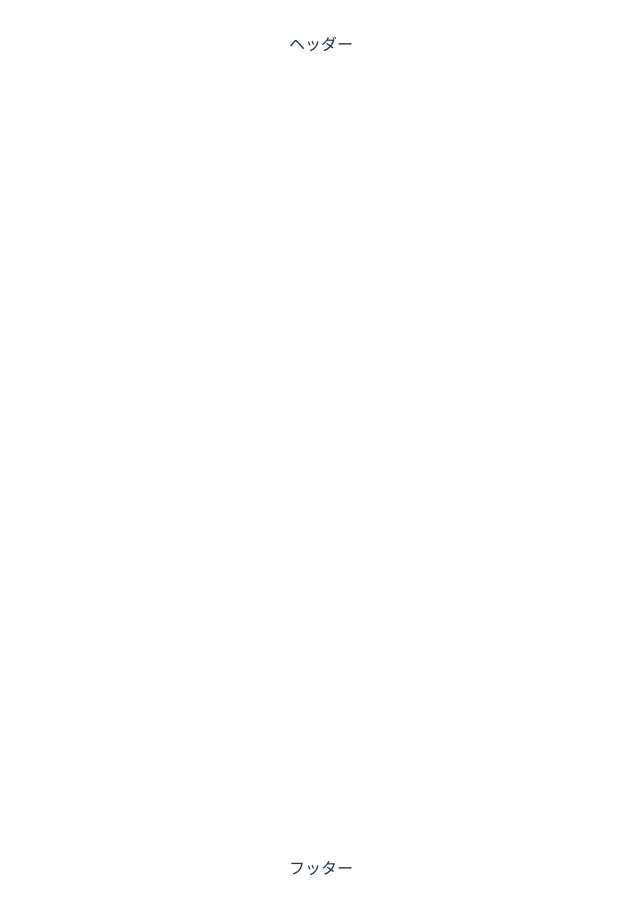
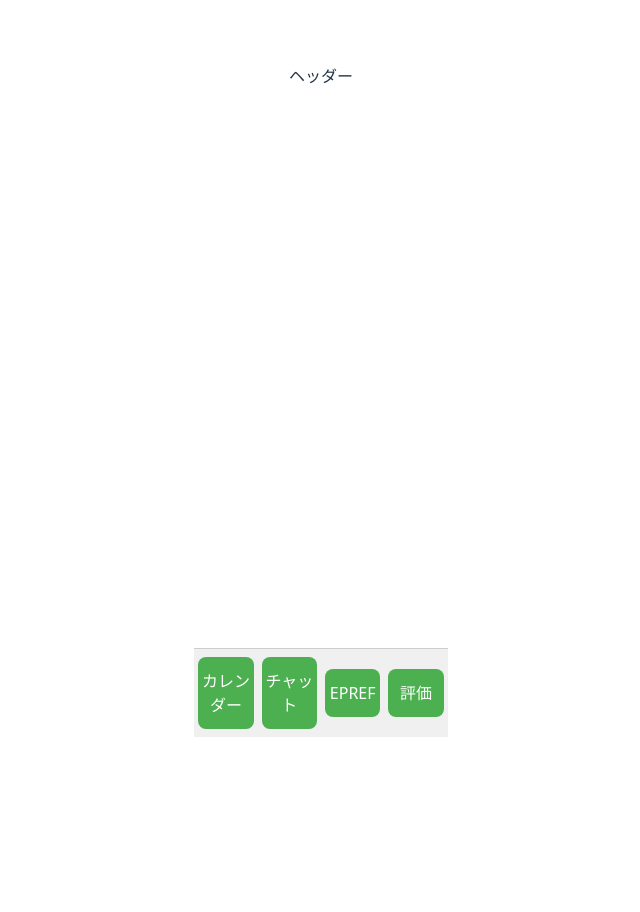
Before and after one commit to ab-knose/My_Log, a Vue app in the folder vue_env/: page /epref in a window 1280 px wide. Before the commit this address had no page. Shown: the whole page, without its empty margins (319-959 px from the left). After the commit the page ends 800 px from the top, so only its background shows below. Built offline with nearby package versions, Linux system fonts and the light colour scheme.

Commit message:
router削除前

```diff
--- a/vue_env/src/App.vue
+++ b/vue_env/src/App.vue
@@ -2,10 +2,49 @@
     <header>
       ヘッダー
     </header>
-    <body>
+    <main style="min-height: 70vh; padding-bottom: 60px;">
       <RouterView />
-    </body>
+    </main>
     <footer>
-      フッター
+      <nav class="bottom-nav">
+        <button @click="$router.push('/')">カレンダー</button>
+        <button @click="$router.push('/chat')">チャット</button>
+        <button @click="$router.push('/epref')">EPREF</button>
+        <button @click="$router.push('/term_evaluation')">評価</button>
+      </nav>
     </footer>
 </template>
+
+<script setup lang="ts">
+// ...existing code...
+</script>
+
+<style scoped>
+.bottom-nav {
+  display: flex;
+  justify-content: space-around;
+  align-items: center;
+  padding: 8px 0;
+  background: #f0f0f0;
+  border-top: 1px solid #ccc;
+}
+.bottom-nav button {
+  flex: 1;
+  margin: 0 4px;
+  padding: 12px 0;
+  border: none;
+  background: #4caf50;
+  color: #fff;
+  font-size: 1rem;
+  border-radius: 8px;
+  cursor: pointer;
+  transition: background 0.2s;
+}
+.bottom-nav button:hover {
+  background: #388e3c;
+}
+main {
+  min-height: 70vh;
+  padding-bottom: 60px;
+}
+</style>
--- a/vue_env/src/components/views/chat.vue
+++ b/vue_env/src/components/views/chat.vue
@@ -1,6 +1,7 @@
 <script setup lang="ts">
 import { ref } from "vue";
 import axios from "axios";
+//window.sessionStorage.setItem("user_id", "user001");// ユーザーIDをセッションストレージに保存
 
 const userInput = ref("");// ユーザーの入力を保持する
 const messages = ref<{ sender: string; text: string }[]>([]);// チャットメッセージのリストを保持する
--- a/vue_env/src/components/views/term_evaluation.vue
+++ b/vue_env/src/components/views/term_evaluation.vue
@@ -0,0 +1,16 @@
+<template>
+    <div>評価画面</div>
+    <button>ボタン</button>
+</template>
+
+<script setup>
+// ここにロジックを追加できます
+</script>
+
+<style scoped>
+button {
+    padding: 8px 16px;
+    font-size: 16px;
+    cursor: pointer;
+}
+</style>
```
Also changed, not shown: vue_env/src/components/router/index.ts (+19 -0 lines), vue_env/src/components/views/EPREF.vue (+7 -0 lines).
